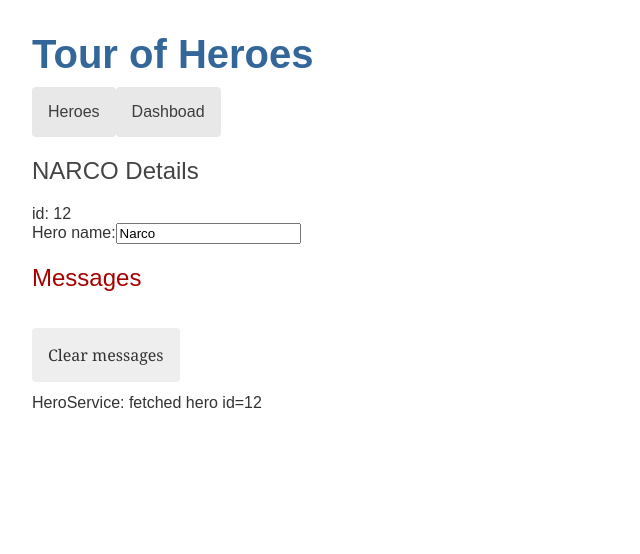
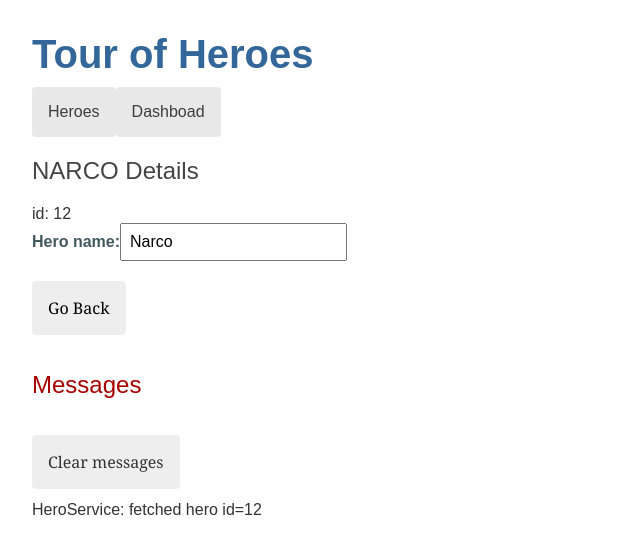
Before and after one commit to andbroz/angular-tour-of-heroes, an Angular app: page /detail/12 in a window 1280 px wide. Shown: the top 554 px of the page, without its empty margins (0-640 px from the left). Built offline with nearby package versions, Linux system fonts and the light colour scheme.

Commit message:
add styles and back function

```diff
--- a/src/app/hero-detail/hero-detail.component.css
+++ b/src/app/hero-detail/hero-detail.component.css
@@ -0,0 +1,24 @@
+/* HeroDetailComponent's private CSS styles */
+label {
+  color: #435960;
+  font-weight: bold;
+}
+input {
+  font-size: 1em;
+  padding: 0.5rem;
+}
+button {
+  margin-top: 20px;
+  background-color: #eee;
+  padding: 1rem;
+  border-radius: 4px;
+  font-size: 1rem;
+}
+button:hover {
+  background-color: #cfd8dc;
+}
+button:disabled {
+  background-color: #eee;
+  color: #ccc;
+  cursor: auto;
+}
--- a/src/app/hero-detail/hero-detail.component.html
+++ b/src/app/hero-detail/hero-detail.component.html
@@ -7,4 +7,5 @@
     <label for="hero-name">Hero name:</label>
     <input id="hero-name" [(ngModel)]="hero.name" placeholder="name" />
   </div>
+  <button type="button" (click)="goBack()">Go Back</button>
 </div>
--- a/src/app/hero-detail/hero-detail.component.ts
+++ b/src/app/hero-detail/hero-detail.component.ts
@@ -11,7 +11,8 @@ import { HeroService } from '../hero.service';
   styleUrls: ['./hero-detail.component.css'],
 })
 export class HeroDetailComponent implements OnInit {
-  @Input() hero?: Hero;
+  hero?: Hero;
+
   constructor(
     private route: ActivatedRoute,
     private heroService: HeroService,
@@ -26,4 +27,8 @@ export class HeroDetailComponent implements OnInit {
     const id = Number(this.route.snapshot.paramMap.get('id'));
     this.heroService.getHero(id).subscribe((hero) => (this.hero = hero));
   }
+
+  goBack() {
+    this.location.back();
+  }
 }
```
